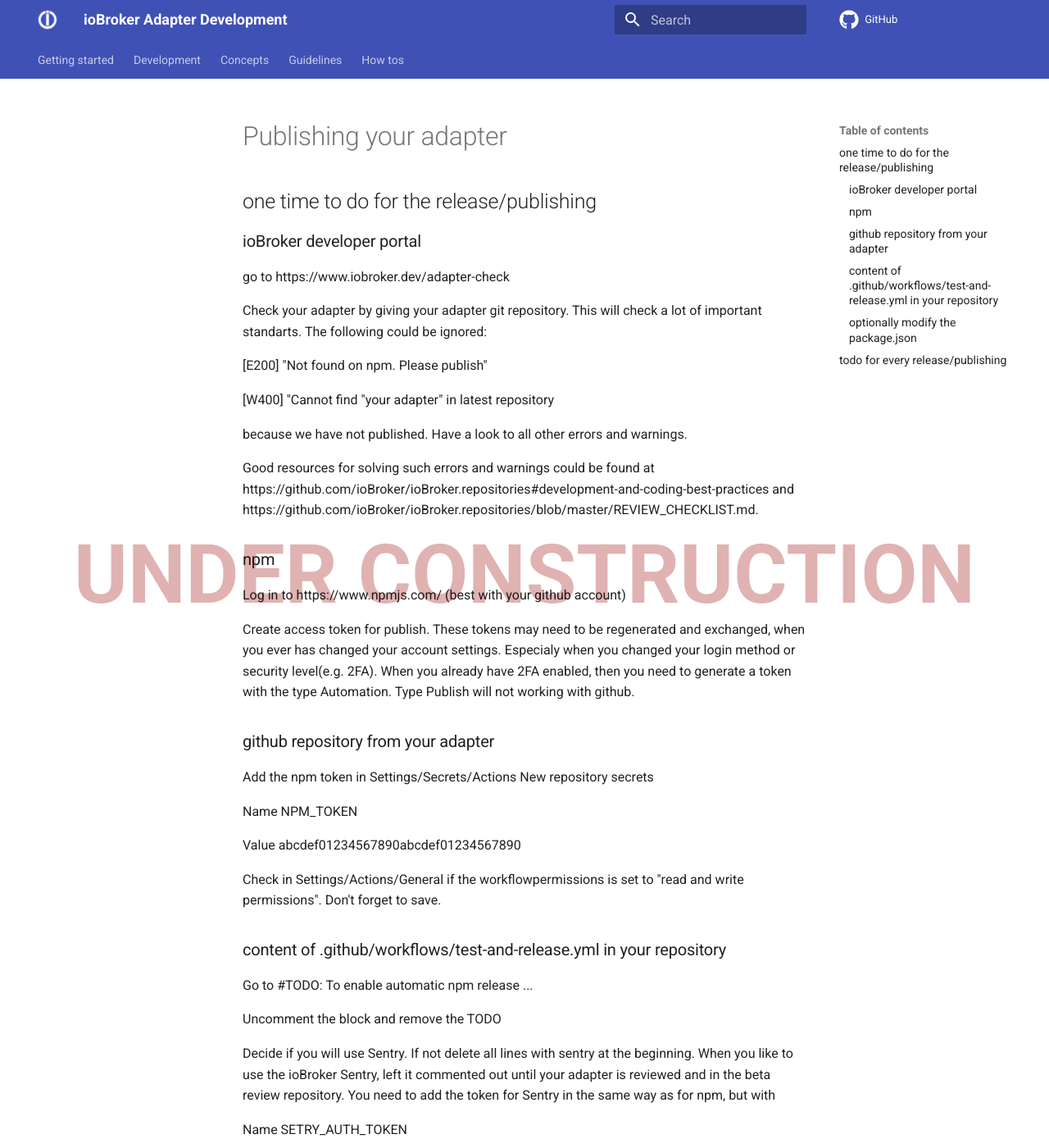
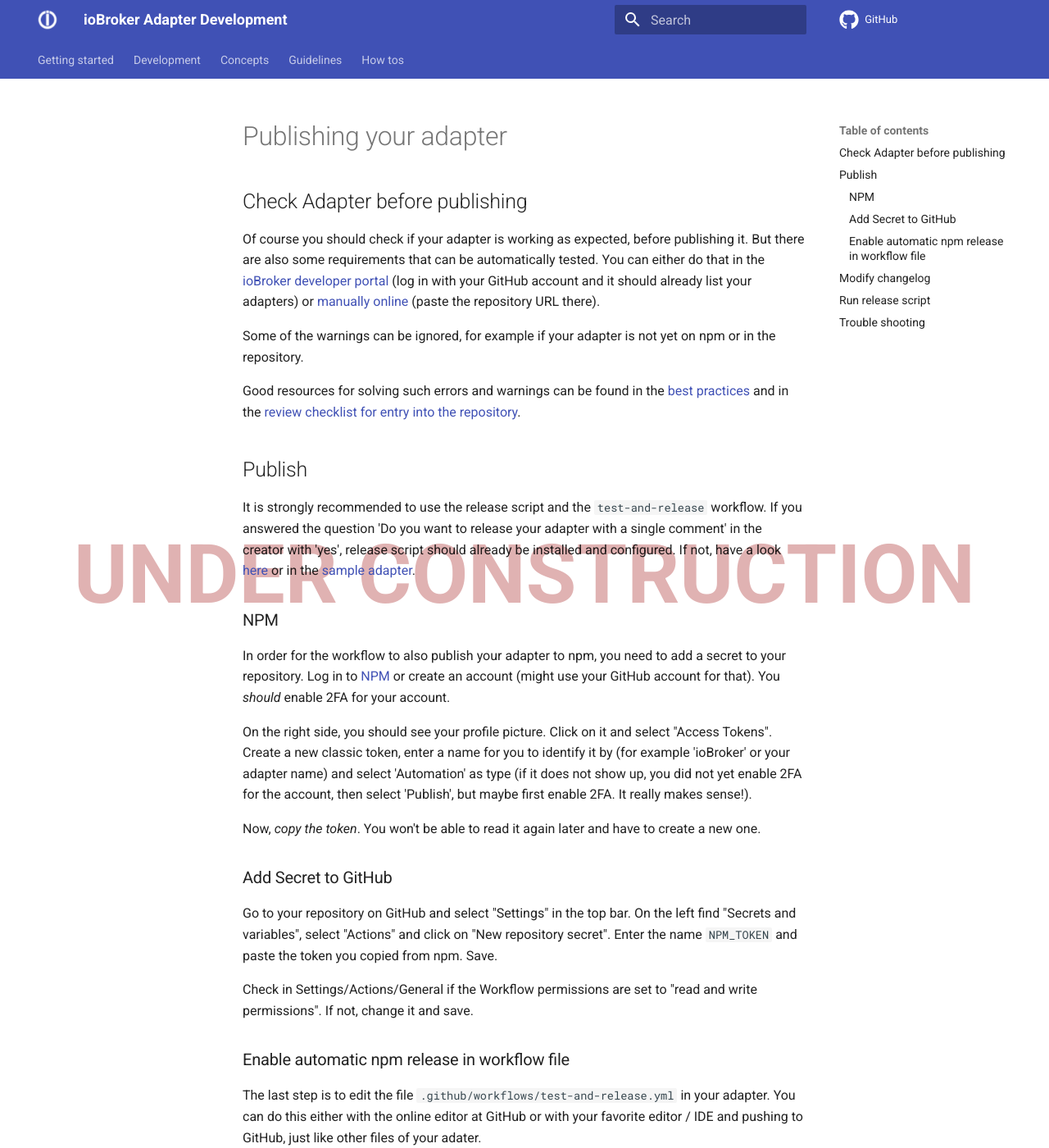
Before and after one commit to ioBroker/dev-docs, an MkDocs documentation site: the page built from docs/getting-started/04-publish-adapter.md, in a window 1280 px wide and 1400 px high. Shown: the whole window at 82% size. Built offline with MkDocs 1.6.1 and Material for MkDocs 9.7.7, drawn with Linux system fonts in a browser that asks for light colours; comment, search, counter and statistics services are not loaded; the version menu is left out; some of the changed text lies outside the part shown.

Commit message:
Update 04-publish-adapter.md
made that a bit better to read. ;-)

````diff
--- a/docs/getting-started/04-publish-adapter.md
+++ b/docs/getting-started/04-publish-adapter.md
@@ -1,88 +1,79 @@
 # Publishing your adapter
-## one time to do for the release/publishing
-### ioBroker developer portal
-go to https://www.iobroker.dev/adapter-check
 
-Check your adapter by giving your adapter git repository. This will check a lot of important standarts. The following could be ignored:
+## Check Adapter before publishing
 
-[E200] "Not found on npm. Please publish"
+Of course you should check if your adapter is working as expected, before publishing it. But there are also some requirements
+that can be automatically tested. You can either do that in the [ioBroker developer portal](https://www.iobroker.dev/adapter-check) (log in with
+your GitHub account and it should already list your adapters) or [manually online](https://adapter-check.iobroker.in/) (paste the repository URL there).
 
-[W400] "Cannot find "your adapter" in latest repository
+Some of the warnings can be ignored, for example if your adapter is not yet on npm or in the repository.
 
-because we have not published. Have a look to all other errors and warnings.
+Good resources for solving such errors and warnings can be found in the [best practices](https://github.com/ioBroker/ioBroker.repositories#development-and-coding-best-practices)
+and in the [review checklist for entry into the repository](https://github.com/ioBroker/ioBroker.repositories/blob/master/REVIEW_CHECKLIST.md).
 
-Good resources for solving such errors and warnings could be found at https://github.com/ioBroker/ioBroker.repositories#development-and-coding-best-practices and https://github.com/ioBroker/ioBroker.repositories/blob/master/REVIEW_CHECKLIST.md.
+## Publish
 
-<!-- ToDo: include the two links into this documents. -->
+It is strongly recommended to use the release script and the `test-and-release` workflow. If you answered the question
+'Do you want to release your adapter with a single comment' in the creator with 'yes', release script should already be
+installed and configured. If not, have a look [here](https://github.com/AlCalzone/release-script/blob/master/README.md)
+or in the [sample adapter](https://github.com/ioBroker/ioBroker.example/blob/master/JavaScript/.releaseconfig.json).
 
-### npm
+### NPM
+In order for the workflow to also publish your adapter to npm, you need to add a secret to your repository. Log in to
+[NPM](https://www.npmjs.com/) or create an account (might use your GitHub account for that). You *should* enable 2FA for
+your account.
 
-Log in to https://www.npmjs.com/ (best with your github account)
+On the right side, you should see your profile picture. Click on it and select "Access Tokens". Create a new classic token,
+enter a name for you to identify it by (for example 'ioBroker' or your adapter name) and select 'Automation' as type (if it
+does not show up, you did not yet enable 2FA for the account, then select 'Publish', but maybe first enable 2FA. It really makes
+sense!).
 
-Create access token for publish. These tokens may need to be regenerated and exchanged, when you ever has changed your account settings. Especialy when you changed your login method or security level(e.g. 2FA). When you already have 2FA enabled, then you need to generate a token with the type Automation. Type Publish will not working with github.
+Now, *copy the token*. You won't be able to read it again later and have to create a new one.
 
-### github repository from your adapter
+### Add Secret to GitHub
 
-Add the npm token in Settings/Secrets/Actions New repository secrets
+Go to your repository on GitHub and select "Settings" in the top bar. On the left find "Secrets and variables", select
+"Actions" and click on "New repository secret". Enter the name `NPM_TOKEN` and paste the token you copied from npm. Save.
 
-Name NPM_TOKEN
+Check in Settings/Actions/General if the Workflow permissions are set to "read and write permissions". If not, change it and save.
 
-Value abcdef01234567890abcdef01234567890
+### Enable automatic npm release in workflow file
 
-Check in Settings/Actions/General if the workflowpermissions is set to "read and write permissions". Don't forget to save.
+The last step is to edit the file `.github/workflows/test-and-release.yml` in your adapter. You can do this either with
+the online editor at GitHub or with your favorite editor / IDE and pushing to GitHub, just like other files of your adater.
 
-### content of .github/workflows/test-and-release.yml in your repository
+Open the file, scroll down to the line, where it says '# TODO: To enable automatic npm releases, create a token on npmjs.org'.
+Remove that line and uncomment the following lines, starting with the line where it says `deploy:`. Since it is a yaml file,
+be sure to keep the indentation.
+For now, keep the part with sentry commented out.
 
-Go to #TODO: To enable automatic npm release ...
+## Modify changelog
 
-Uncomment the block and remove the TODO
-
-Decide if you will use Sentry. If not delete all lines with sentry at the beginning. When you like to use the ioBroker Sentry, left it commented out until your adapter is reviewed and in the beta review repository. You need to add the token for Sentry in the same way as for npm, but with
-
-Name SETRY_AUTH_TOKEN
-
-Value 01234567890abcdef01234567890abcdef
-
-Commit the adapter content to github. (Actually the script is only working when your main is not protected or you at least able to push directly to your main)
-
-### optionally modify the package.json
-
-In the section scripts there is the line
-
-``` "release": "release-script" ```
-
-This is doing the magic, if you do
-
-``` npm run release ```
-
-inside the root folder of your repository. This is at the beginning enought, but there are two more release types needed later
-
-```
-npm run release patch
-npm run release minor
-npm run release major
-```
-
-When what? When you have small changes, like bugfixes without new interfaces, use ```npm run release``` or more precise ```npm run release patch```. When you have fully backward compatible changes, like bugfixes, new functions without deleting old functions or just overloaded functions, use ```npm run release minor```. When you have major changes and when you have at least deleted one function, so you have no backward compatibility and the user need to react on your change, use ```npm run release major```.
-
-## todo for every release/publishing
-
-Check if in the readme at the change log section the
+In your `README.md`, at the bottom, there should already be a section 'Work in progress' in the changelog, i.e.
+looking like this:
 
 ``` ### **WORK IN PROGRESS** ```
 
-line is copied from the Placeholder. Check your last commits, if all changes are well described in the Changelog.
-Commit the adapter content to github. If you have uncommitted changes. Otherwise the release script will fail.
+This line is a placeholder for the actual date of the release. Just add what you modified as bullet points ('*') below
+that line and the release script will use them as changelog / news and put in the right date. Do this for every release.
 
-Now do:
+## Run release script
 
-``` npm run release patch```
+After all of the above is done, run the release script:
+``` npm run release ```
 
-Thats it.
+It will ask you about the type of release or you can already supply that as parameter (`patch`, `minor` or `major`).
+Basically, if you fix something, use `patch`, if you add a new feature, use `minor`,
+if the user needs to change something, use `major`.  See [SemVer](https://semver.org/) for details.
 
-# Trouble shooting
+The script will assemble the changelog, translate it and put it into the `io-package.json`, update the version number, in
+`io-package.json` and `package.json`, commit the changes, create a git tag and push everything to GitHub. This will trigger
+the `deploy` part of the `test-and-release` workflow, so after your adapter passed the (very basic) tests, releases will
+be created on GitHub and npm.
 
-* Error 504 during translation: The translation of longer text snipets fail sometimes. Shorten the text and retry.
-* Also be sure that all is committed. There are often uncommited changes. But the error message is clear here.
-* best practice: commit the latest status and push to github and check that testing works BEFORE creating a new version (else you need to revert a lot of stuff (especially io-package!) because the version then never went out.
-* Check your emails/github actions page to see if the release was successfull
+## Trouble shooting
+
+* Error 504 during translation: The translation of longer text snippets fail sometimes. Shorten the text and retry.
+* Also be sure that all is committed. There are often uncommitted changes. But the error message is clear here.
+* Best practice: run the tests locally or at least commit the latest status and push to GitHub and check that testing works BEFORE creating a new version (else you need to revert a lot of stuff (especially io-package!) because the version then never went out.
+* Check your emails/GitHub actions page to see if the release was successfully
````
